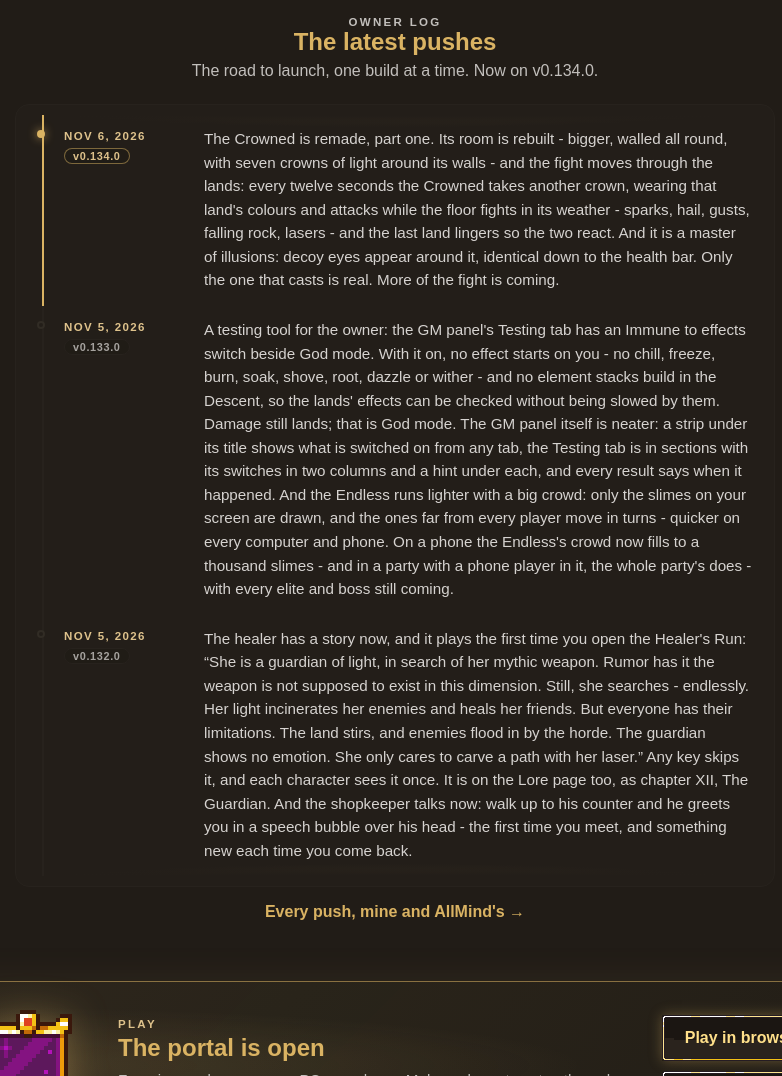
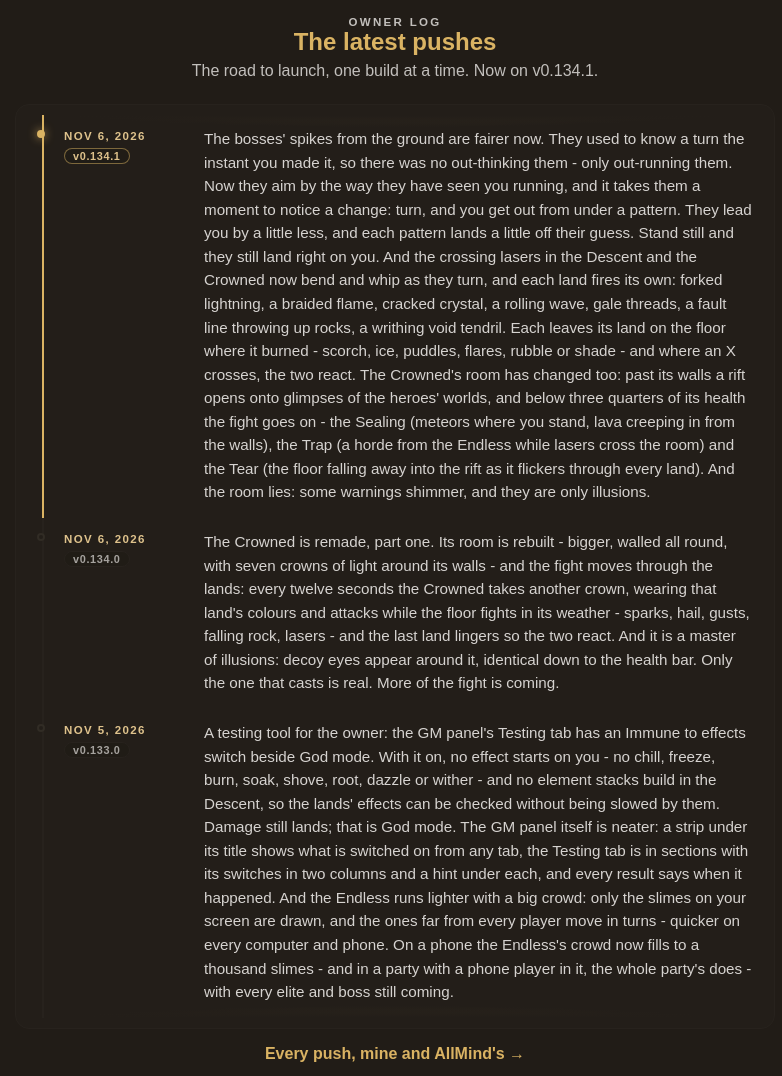
Before and after one commit to Tunacanman2EZ/elusion-site, a website: page index.html in a window 1280 px wide. Shown: the part 4480-5556 px from the top of the page, without its empty margins (245-1027 px from the left). Drawn offline with Linux system fonts and the light colour scheme; no server answers.

Commit message:
0.134.1: update rows - spikes, lasers, the Crowned's last phases
Co-Authored-By: Claude Opus 5.5 <noreply@anthropic.com>
Claude-Session: https://claude.ai/code/session_01CTtZ8FU726vHCSnXNVNBgX

```diff
--- a/index.html
+++ b/index.html
@@ -451,20 +451,20 @@
     <div class="section-head">
       <p class="eyebrow">Owner log</p>
       <h2>The latest pushes</h2>
-      <p>The road to launch, one build at a time. Now on v0.134.0.</p>
+      <p>The road to launch, one build at a time. Now on v0.134.1.</p>
     </div>
     <div class="updates updates-short">
       <div class="update-row latest">
+        <div class="update-when"><time datetime="2026-11-06">Nov 6, 2026</time><span class="update-version">v0.134.1</span></div>
+        <p>The bosses' spikes from the ground are fairer now. They used to know a turn the instant you made it, so there was no out-thinking them - only out-running them. Now they aim by the way they have seen you running, and it takes them a moment to notice a change: turn, and you get out from under a pattern. They lead you by a little less, and each pattern lands a little off their guess. Stand still and they still land right on you. And the crossing lasers in the Descent and the Crowned now bend and whip as they turn, and each land fires its own: forked lightning, a braided flame, cracked crystal, a rolling wave, gale threads, a fault line throwing up rocks, a writhing void tendril. Each leaves its land on the floor where it burned - scorch, ice, puddles, flares, rubble or shade - and where an X crosses, the two react. The Crowned's room has changed too: past its walls a rift opens onto glimpses of the heroes' worlds, and below three quarters of its health the fight goes on - the Sealing (meteors where you stand, lava creeping in from the walls), the Trap (a horde from the Endless while lasers cross the room) and the Tear (the floor falling away into the rift as it flickers through every land). And the room lies: some warnings shimmer, and they are only illusions.</p>
+      </div>
+      <div class="update-row">
         <div class="update-when"><time datetime="2026-11-06">Nov 6, 2026</time><span class="update-version">v0.134.0</span></div>
         <p>The Crowned is remade, part one. Its room is rebuilt - bigger, walled all round, with seven crowns of light around its walls - and the fight moves through the lands: every twelve seconds the Crowned takes another crown, wearing that land's colours and attacks while the floor fights in its weather - sparks, hail, gusts, falling rock, lasers - and the last land lingers so the two react. And it is a master of illusions: decoy eyes appear around it, identical down to the health bar. Only the one that casts is real. More of the fight is coming.</p>
       </div>
       <div class="update-row">
         <div class="update-when"><time datetime="2026-11-05">Nov 5, 2026</time><span class="update-version">v0.133.0</span></div>
         <p>A testing tool for the owner: the GM panel's Testing tab has an Immune to effects switch beside God mode. With it on, no effect starts on you - no chill, freeze, burn, soak, shove, root, dazzle or wither - and no element stacks build in the Descent, so the lands' effects can be checked without being slowed by them. Damage still lands; that is God mode. The GM panel itself is neater: a strip under its title shows what is switched on from any tab, the Testing tab is in sections with its switches in two columns and a hint under each, and every result says when it happened. And the Endless runs lighter with a big crowd: only the slimes on your screen are drawn, and the ones far from every player move in turns - quicker on every computer and phone. On a phone the Endless's crowd now fills to a thousand slimes - and in a party with a phone player in it, the whole party's does - with every elite and boss still coming.</p>
-      </div>
-      <div class="update-row">
-        <div class="update-when"><time datetime="2026-11-05">Nov 5, 2026</time><span class="update-version">v0.132.0</span></div>
-        <p>The healer has a story now, and it plays the first time you open the Healer's Run: &ldquo;She is a guardian of light, in search of her mythic weapon. Rumor has it the weapon is not supposed to exist in this dimension. Still, she searches - endlessly. Her light incinerates her enemies and heals her friends. But everyone has their limitations. The land stirs, and enemies flood in by the horde. The guardian shows no emotion. She only cares to carve a path with her laser.&rdquo; Any key skips it, and each character sees it once. It is on the Lore page too, as chapter XII, The Guardian. And the shopkeeper talks now: walk up to his counter and he greets you in a speech bubble over his head - the first time you meet, and something new each time you come back.</p>
       </div>
     </div>
     <p class="updates-more"><a href="updates.html">Every push, mine and AllMind's&nbsp;&rarr;</a></p>
```
Also changed, not shown: updates.html (+5 -1 lines).
